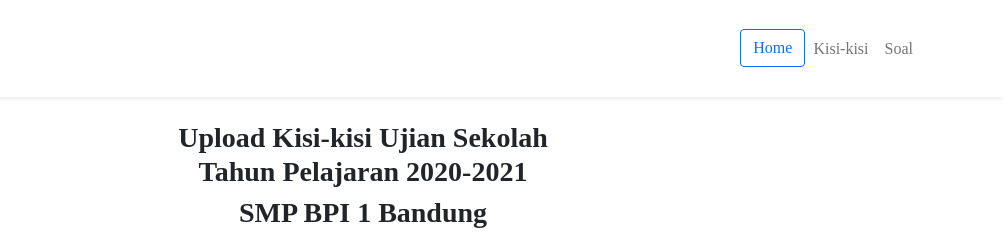
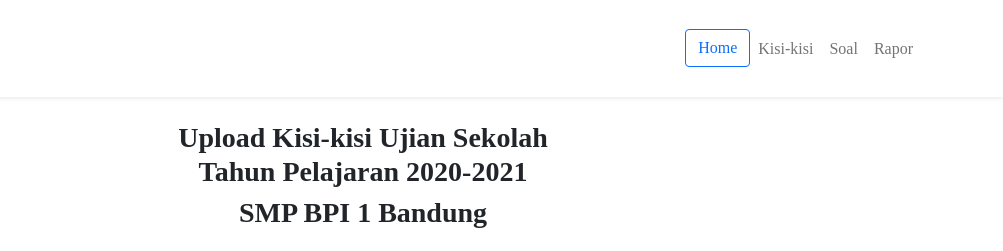
Before and after one commit to abenkoding/uploadpat, a plain HTML site: page index.html in a window 1280 px wide. Shown: the top 251 px of the page, 277-1280 px from the left. Drawn offline with nearby package versions, Linux system fonts and the light colour scheme.

Commit message:
Update index.html

```diff
--- a/index.html
+++ b/index.html
@@ -34,9 +34,9 @@
 		<li class="nav-item">
 			<a class="nav-link" href="uploadsoal.html">Soal</a>
 		</li>
-		<!--<li class="nav-item">
-			<a class="nav-link" href="presensi.html">Presensi Online</a>
-		</li>-->
+		<li class="nav-item">
+			<a class="nav-link" href="uploadrapor.html">Rapor</a>
+		</li>
 		</ul>
 	</div>
 	</div>
```
